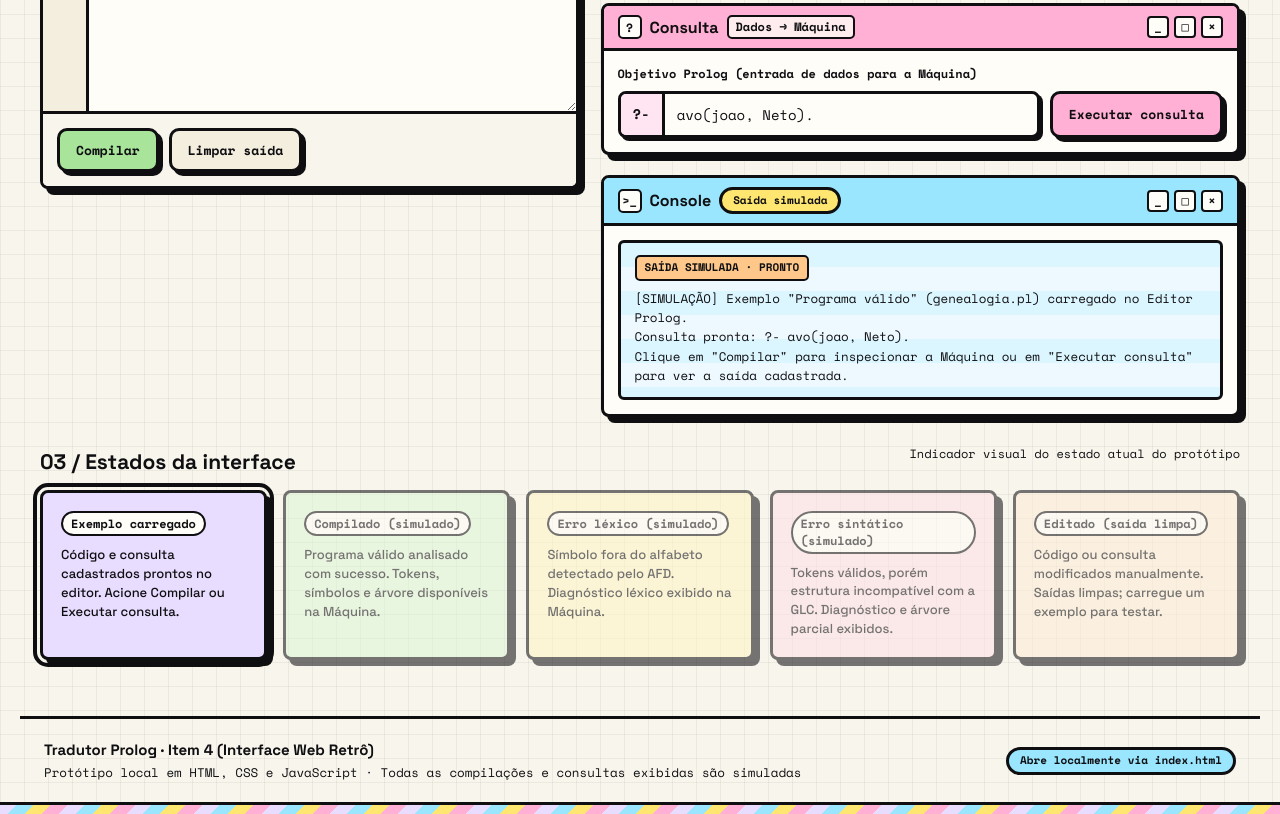
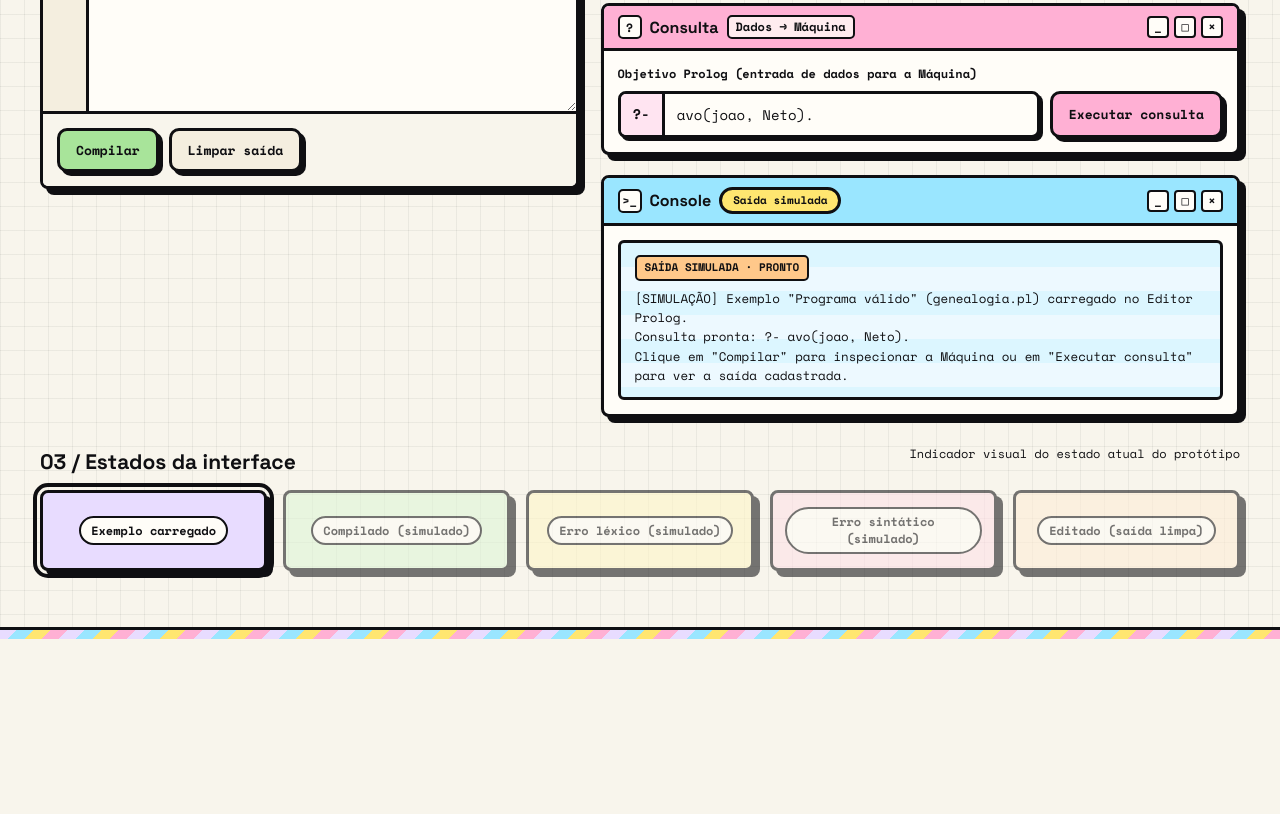
Before and after one commit to ceciliaseoud/Tradutor-PROLOG, a plain HTML site: page index.html in a window 1280 px wide. Shown: the part 754-1568 px from the top of the page. After the commit the page ends 1393 px from the top, so only its background shows below. Drawn offline with nearby package versions, Linux system fonts and the light colour scheme.

Commit message:
refactor: simplificar cards de estado e remover rodape

```diff
--- a/index.html
+++ b/index.html
@@ -289,35 +289,22 @@
       <div class="estados" id="estados">
         <div data-e="carregado" class="card pad lilbg">
           <span class="mono state-title">Exemplo carregado</span>
-          <p>Código e consulta cadastrados prontos no editor. Acione Compilar ou Executar consulta.</p>
         </div>
         <div data-e="compilado" class="card pad verdebg">
           <span class="mono state-title">Compilado (simulado)</span>
-          <p>Programa válido analisado com sucesso. Tokens, símbolos e árvore disponíveis na Máquina.</p>
         </div>
         <div data-e="erro-lexico" class="card pad ourobg">
           <span class="mono state-title">Erro léxico (simulado)</span>
-          <p>Símbolo fora do alfabeto detectado pelo AFD. Diagnóstico léxico exibido na Máquina.</p>
         </div>
         <div data-e="erro-sintatico" class="card pad coralbg">
           <span class="mono state-title">Erro sintático (simulado)</span>
-          <p>Tokens válidos, porém estrutura incompatível com a GLC. Diagnóstico e árvore parcial exibidos.</p>
         </div>
         <div data-e="editado" class="card pad pessegobg">
           <span class="mono state-title">Editado (saída limpa)</span>
-          <p>Código ou consulta modificados manualmente. Saídas limpas; carregue um exemplo para testar.</p>
         </div>
       </div>
     </section>
   </main>
-
-  <footer>
-    <div>
-      <b>Tradutor Prolog · Item 4 (Interface Web Retrô)</b><br>
-      <small>Protótipo local em HTML, CSS e JavaScript · Todas as compilações e consultas exibidas são simuladas</small>
-    </div>
-    <span class="tag ciano">Abre localmente via index.html</span>
-  </footer>
 
   <div class="retro-ribbon bottom" aria-hidden="true"></div>
 
--- a/style.css
+++ b/style.css
@@ -909,6 +909,11 @@ tbody tr.row-err {
 }
 
 .estados .card {
+  display: flex;
+  align-items: center;
+  justify-content: center;
+  text-align: center;
+  padding: 14px 12px;
   opacity: 0.56;
   transition: opacity 0.15s ease;
 }
@@ -922,16 +927,10 @@ tbody tr.row-err {
 .state-title {
   display: inline-block;
   font-weight: 700;
-  margin-bottom: 6px;
-  padding: 2px 8px;
+  padding: 4px 10px;
   border: 2px solid var(--preto);
   border-radius: 999px;
   background: var(--papel);
-}
-
-.estados p {
-  margin: 4px 0 0;
-  font-size: 13px;
 }
 
 .lilbg { background: var(--lilas); }
@@ -939,19 +938,6 @@ tbody tr.row-err {
 .ourobg { background: var(--amareloC); }
 .coralbg { background: var(--coralC); }
 .pessegobg { background: var(--pessegoC); }
-
-/* Rodapé (Trabalho de AD) */
-footer {
-  display: flex;
-  justify-content: space-between;
-  align-items: center;
-  gap: 12px;
-  flex-wrap: wrap;
-  padding: 20px 24px;
-  border-top: 3px solid var(--preto);
-  max-width: 1240px;
-  margin: 0 auto;
-}
 
 :focus-visible {
   outline: 3px solid var(--roxoP);
@@ -1008,8 +994,4 @@ footer {
     grid-template-columns: repeat(2, minmax(0, 1fr));
     gap: 8px;
   }
-
-  footer {
-    padding: 16px 12px;
-  }
 }
```
